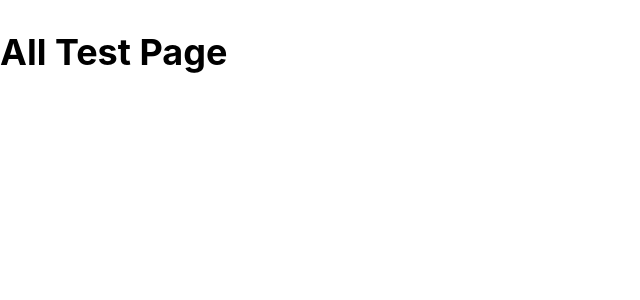
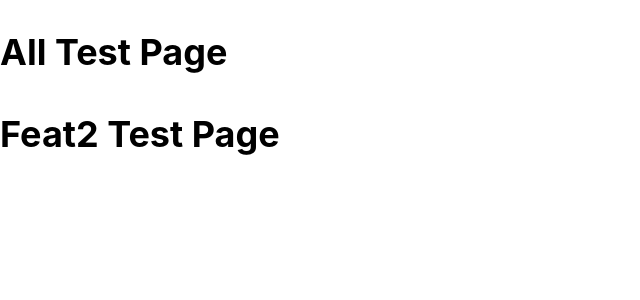
Before and after one commit to liuyutiancai/nextjs-blog, a Next.js app: page /nextjs-blog/test in a window 1280 px wide. Shown: the top 300 px of the page, without its empty margins (0-640 px from the left). Built offline with nearby package versions, Linux system fonts and the light colour scheme.

Commit message:
Feat2 first commit
合并Feat2

```diff
--- a/pages/test.js
+++ b/pages/test.js
@@ -3,6 +3,7 @@ export default function Test() {
     return (
         <>
             <h1>All Test Page</h1>
+            <h1>Feat2 Test Page</h1>
         </>
     )
 }
```
